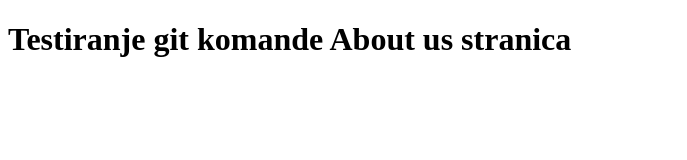
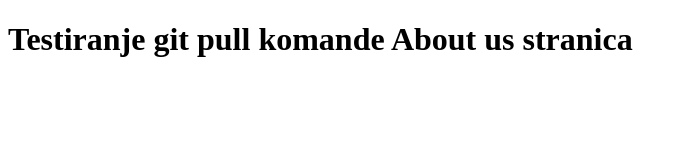
Before and after one commit to DJukor/smart, a plain HTML site: page aboutUs.html in a window 1280 px wide. Shown: the whole page, without its empty margins (0-687 px from the left). Drawn offline with Linux system fonts and the light colour scheme.

Commit message:
Update aboutUs.html

```diff
--- a/aboutUs.html
+++ b/aboutUs.html
@@ -7,6 +7,6 @@
     <title>About us</title>
 </head>
 <body>
-    <h1>Testiranje git komande About us stranica</h1>
+    <h1>Testiranje git pull komande About us stranica</h1>
 </body>
 </html>
```
